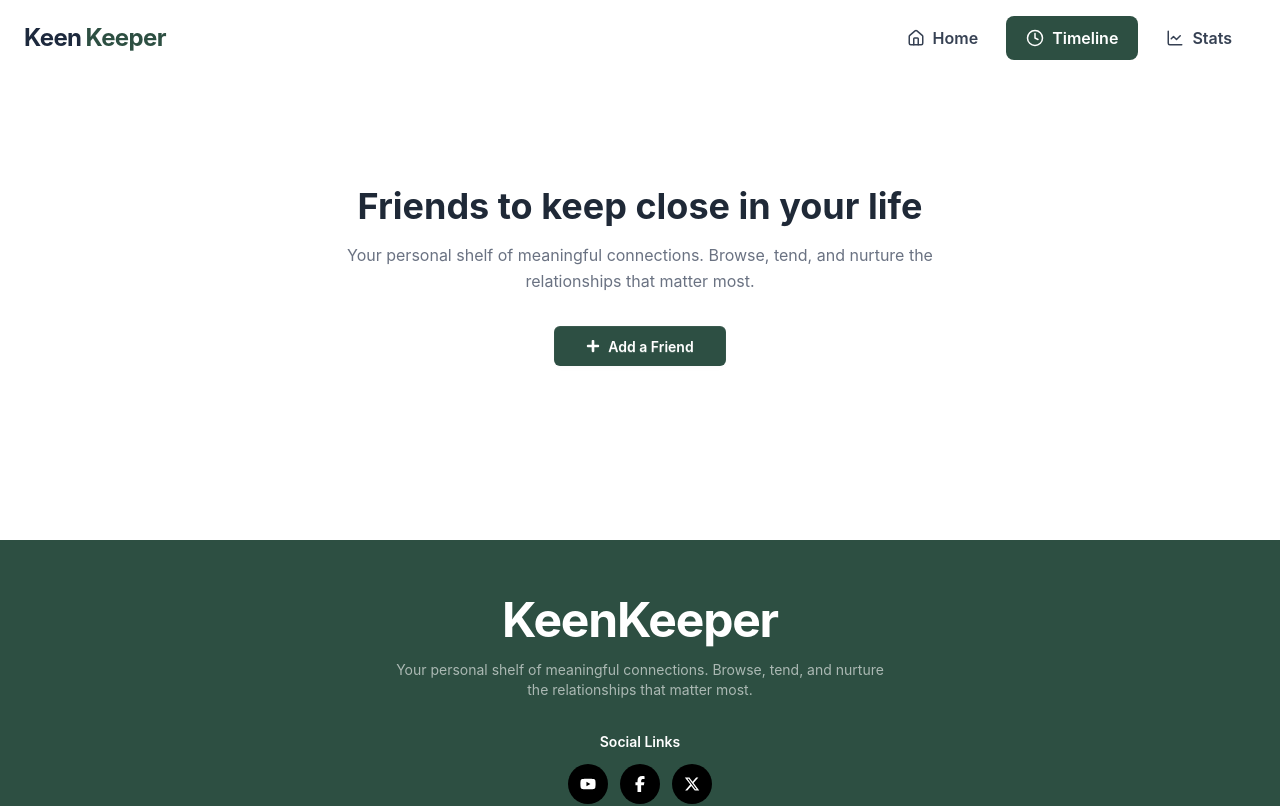
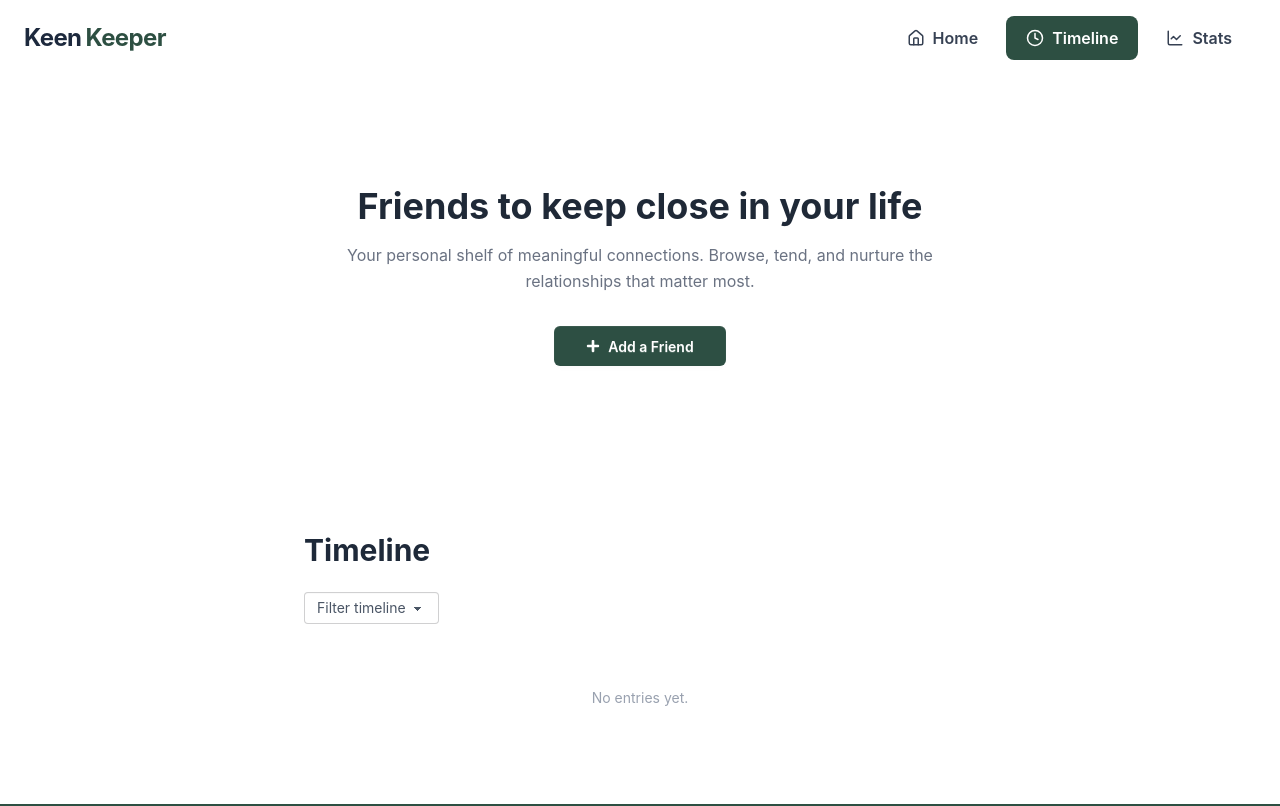
Before and after one commit to NuruddinJewel/Assignment-7, a React (Vite) app: page /timeline in a window 1280 px wide. Shown: the top 806 px of the page. Built offline with nearby package versions, Linux system fonts and the light colour scheme.

Commit message:
Added Timeline Data

```diff
--- a/src/Components/Timeline.jsx
+++ b/src/Components/Timeline.jsx
@@ -1,9 +1,88 @@
-import React from 'react';
+import React, { useState } from 'react';
+import { useFriends } from '../context/FriendsContext';
+import { FiPhone, FiMessageSquare, FiVideo, FiUsers, FiFilter } from 'react-icons/fi';
+
+
+const TYPE_CONFIG = {
+    Call: { Icon: FiPhone, color: 'text-gray-600', bg: 'bg-gray-100' },
+    Text: { Icon: FiMessageSquare, color: 'text-gray-500', bg: 'bg-gray-100' },
+    Video: { Icon: FiVideo, color: 'text-gray-600', bg: 'bg-gray-100' },
+    Meetup: { Icon: FiUsers, color: 'text-amber-600', bg: 'bg-amber-100' },
+};
+
+const formatDate = (dateStr) =>
+    new Date(dateStr).toLocaleDateString('en-US', { month: 'long', day: 'numeric', year: 'numeric' });
+
+const FILTER_OPTIONS = ['All', 'Call', 'Text', 'Video', 'Meetup'];
+
+// ── main component ────────────────────────────────────────────────────────────
 
 const Timeline = () => {
+    const { timeline } = useFriends();
+    const [filter, setFilter] = useState('All');
+
+    const filtered = filter === 'All'
+        ? timeline
+        : timeline.filter((e) => e.type === filter);
+
     return (
-        <div>
+        <div className="max-w-2xl mx-auto py-6">
+            <h1 className="text-3xl font-bold text-gray-800 mb-6">Timeline</h1>
 
+            {/* Filter dropdown */}
+            <div className="mb-6">
+                <div className="relative inline-block">
+                    <select
+                        value={filter}
+                        onChange={(e) => setFilter(e.target.value)}
+                        className="select select-bordered select-sm pr-8 text-sm text-gray-600 bg-white appearance-none cursor-pointer"
+                    >
+                        {FILTER_OPTIONS.map((opt) => (
+                            <option key={opt} value={opt}>
+                                {opt === 'All' ? 'Filter timeline' : opt}
+                            </option>
+                        ))}
+                    </select>
+                </div>
+            </div>
+
+            {/* Timeline list */}
+            {filtered.length === 0 ? (
+                <p className="text-gray-400 text-sm text-center py-10">No entries yet.</p>
+            ) : (
+                <div className="flex flex-col">
+                    {filtered.map((entry, idx) => {
+                        const config = TYPE_CONFIG[entry.type] ?? TYPE_CONFIG['Call'];
+                        const { Icon, color, bg } = config;
+                        const isLast = idx === filtered.length - 1;
+
+                        return (
+                            <div key={entry.id} className="flex items-start gap-4">
+                                {/* Icon + vertical line */}
+                                <div className="flex flex-col items-center">
+                                    <div className={`w-9 h-9 rounded-full flex items-center justify-center shrink-0 ${bg}`}>
+                                        <Icon size={16} className={color} />
+                                    </div>
+                                    {!isLast && (
+                                        <div className="w-px flex-1 bg-gray-100 my-1" style={{ minHeight: '24px' }} />
+                                    )}
+                                </div>
+
+                                {/* Content */}
+                                <div className={`flex-1 pb-5 ${isLast ? '' : ''}`}>
+                                    <div className="bg-white border border-gray-100 rounded-xl px-4 py-3 shadow-sm">
+                                        <p className="text-sm text-gray-800">
+                                            <span className="font-semibold">{entry.type}</span>
+                                            <span className="text-gray-500"> with {entry.name}</span>
+                                        </p>
+                                        <p className="text-xs text-gray-400 mt-0.5">{formatDate(entry.date)}</p>
+                                    </div>
+                                </div>
+                            </div>
+                        );
+                    })}
+                </div>
+            )}
         </div>
     );
 };
--- a/src/context/FriendsContext.jsx
+++ b/src/context/FriendsContext.jsx
@@ -4,6 +4,7 @@ const FriendsContext = createContext();
 
 export const FriendsProvider = ({ children }) => {
     const [friends, setFriends] = useState([]);
+    const [timeline, setTimeline] = useState([]); // Added timeline state
     const [loading, setLoading] = useState(true);
 
     useEffect(() => {
@@ -11,12 +12,25 @@ export const FriendsProvider = ({ children }) => {
             .then(res => res.json())
             .then(json => {
                 setFriends(json);
+                // Initialize timeline if your JSON has it, or keep empty
+                setTimeline(json.timeline || []);
                 setLoading(false);
             });
     }, []);
 
+    // Function to add new activity
+    const addTimelineEntry = (type, personName) => {
+        const newEntry = {
+            id: Date.now(), // Unique ID based on timestamp
+            type: type,
+            name: personName,
+            date: new Date().toISOString(), // Current date
+        };
+        setTimeline(prev => [newEntry, ...prev]);
+    };
+
     return (
-        <FriendsContext.Provider value={{ friends, loading }}>
+        <FriendsContext.Provider value={{ friends, timeline, loading, addTimelineEntry }}>
             {children}
         </FriendsContext.Provider>
     );
```
Also changed, not shown: src/Components/FriendDetail.jsx (+36 -17 lines).
